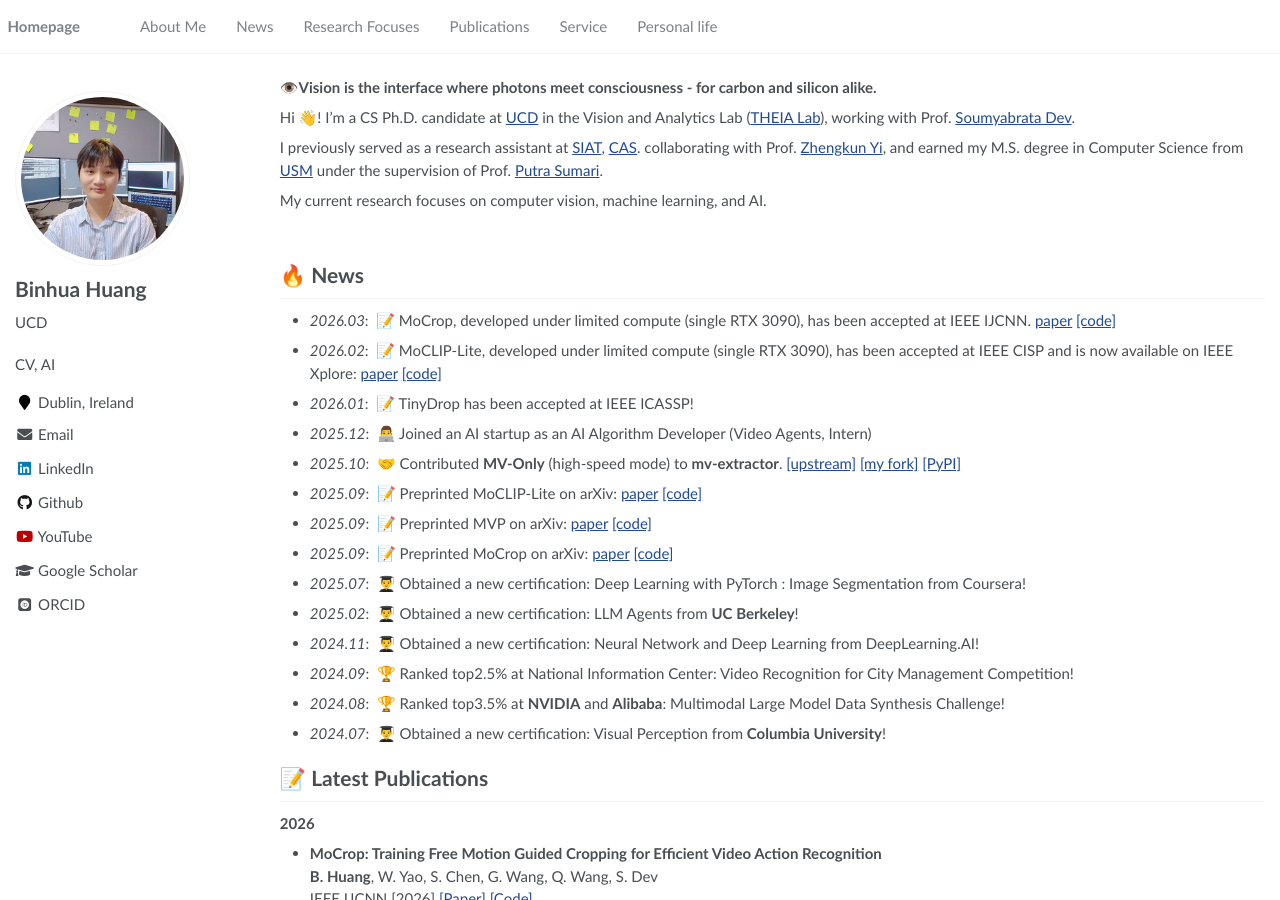
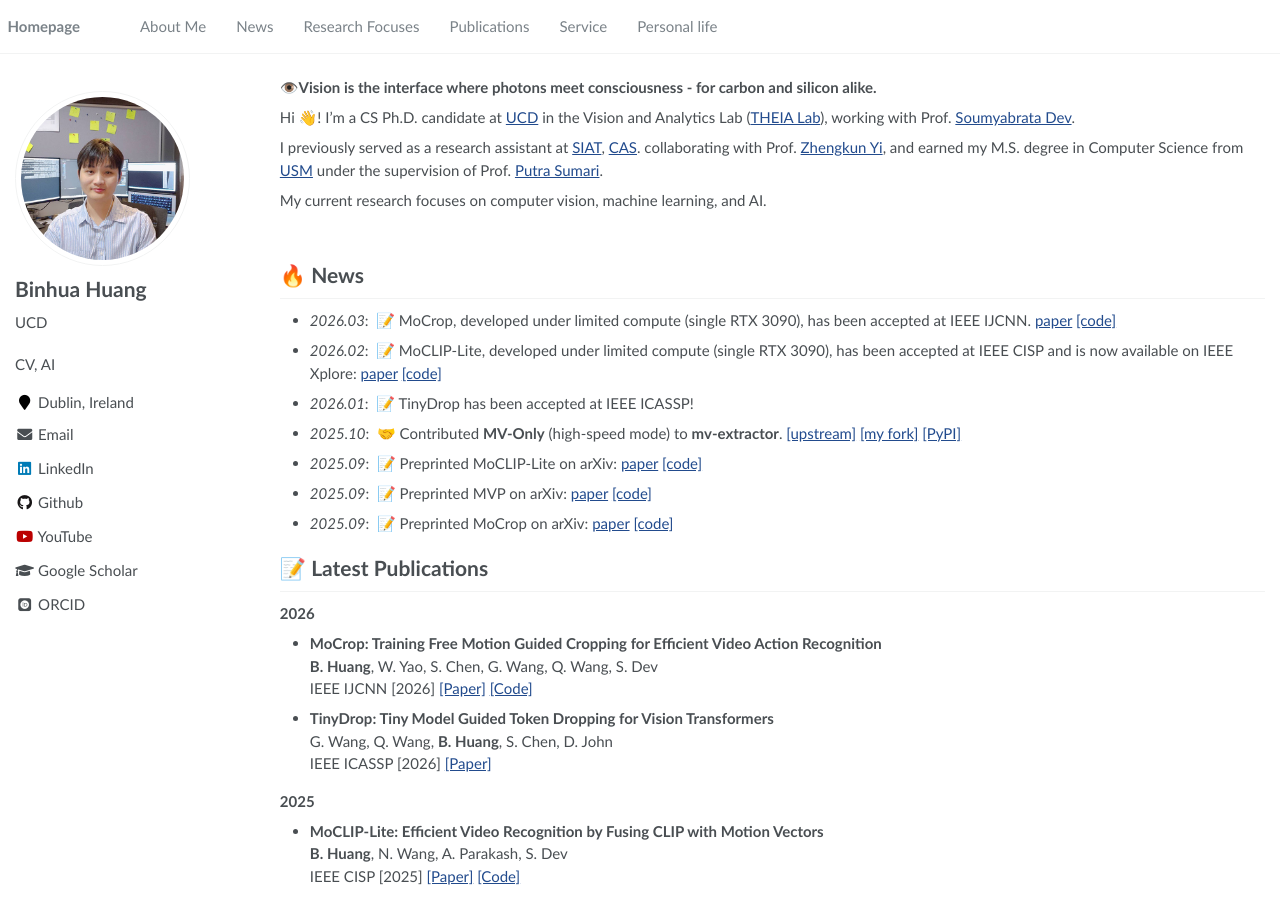
Before and after one commit to microa/microa.github.io, a Jekyll site: the page built from _pages/about.md, in a window 1280 px wide and 900 px high. Built offline with Jekyll 4.4.1, drawn with Linux system fonts in a browser that asks for light colours; some web fonts are replaced.

Commit message:
Update about.md

```diff
--- a/_pages/about.md
+++ b/_pages/about.md
@@ -38,17 +38,10 @@ My current research focuses on computer vision, machine learning, and AI.
 - *2026.03*: &nbsp;📝 MoCrop, developed under limited compute (single RTX 3090), has been accepted at IEEE IJCNN. [paper](https://arxiv.org/abs/2509.18473) [[code]](https://github.com/microa/MoCrop)
 - *2026.02*: &nbsp;📝 MoCLIP-Lite, developed under limited compute (single RTX 3090), has been accepted at IEEE CISP and is now available on IEEE Xplore: [paper](https://ieeexplore.ieee.org/abstract/document/11259157) [[code]](https://github.com/microa/MoCLIP-Lite)
 - *2026.01*: &nbsp;📝 TinyDrop has been accepted at IEEE ICASSP!
-- *2025.12*: &nbsp;👨‍💻 Joined an AI startup as an AI Algorithm Developer (Video Agents, Intern)
 - *2025.10*: &nbsp;🤝 Contributed **MV-Only** (high-speed mode) to **mv-extractor**. [[upstream]](https://github.com/LukasBommes/mv-extractor) [[my fork]](https://github.com/microa/hs-mv-extractor) [[PyPI]](https://pypi.org/project/motion-vector-extractor/)
 - *2025.09*: &nbsp;📝 Preprinted MoCLIP-Lite on arXiv: [paper](https://arxiv.org/abs/2509.17084) [[code]](https://github.com/microa/MoCLIP-Lite)
 - *2025.09*: &nbsp;📝 Preprinted MVP on arXiv: [paper](https://arxiv.org/abs/2509.18388) [[code]](https://github.com/microa/MVP)
 - *2025.09*: &nbsp;📝 Preprinted MoCrop on arXiv: [paper](https://arxiv.org/abs/2509.18473) [[code]](https://github.com/microa/MoCrop)
-- *2025.07*: &nbsp;👨‍🎓 Obtained a new certification: Deep Learning with PyTorch : Image Segmentation from Coursera!
-- *2025.02*: &nbsp;👨‍🎓 Obtained a new certification: LLM Agents from **UC Berkeley**!
-- *2024.11*: &nbsp;👨‍🎓 Obtained a new certification: Neural Network and Deep Learning from DeepLearning.AI!
-- *2024.09*: &nbsp;🏆 Ranked top2.5%<!--13/523--> at National Information Center: Video Recognition for City Management Competition!
-- *2024.08*: &nbsp;🏆 Ranked top3.5%<!--38/1066--> at **NVIDIA** and **Alibaba**: Multimodal Large Model Data Synthesis Challenge!
-- *2024.07*: &nbsp;👨‍🎓 Obtained a new certification: Visual Perception from **Columbia University**!
 
 
 # 📝 Latest Publications
```
